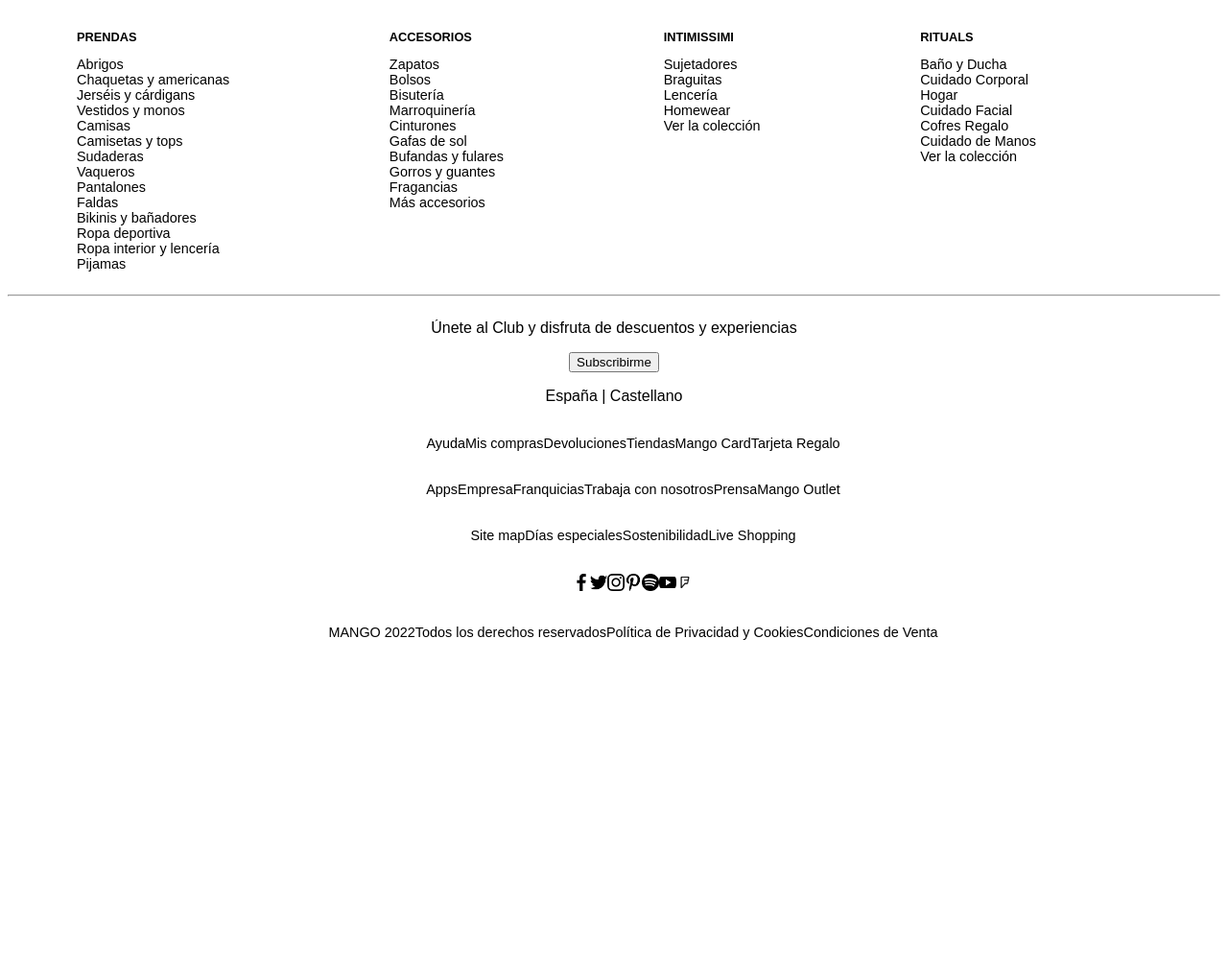
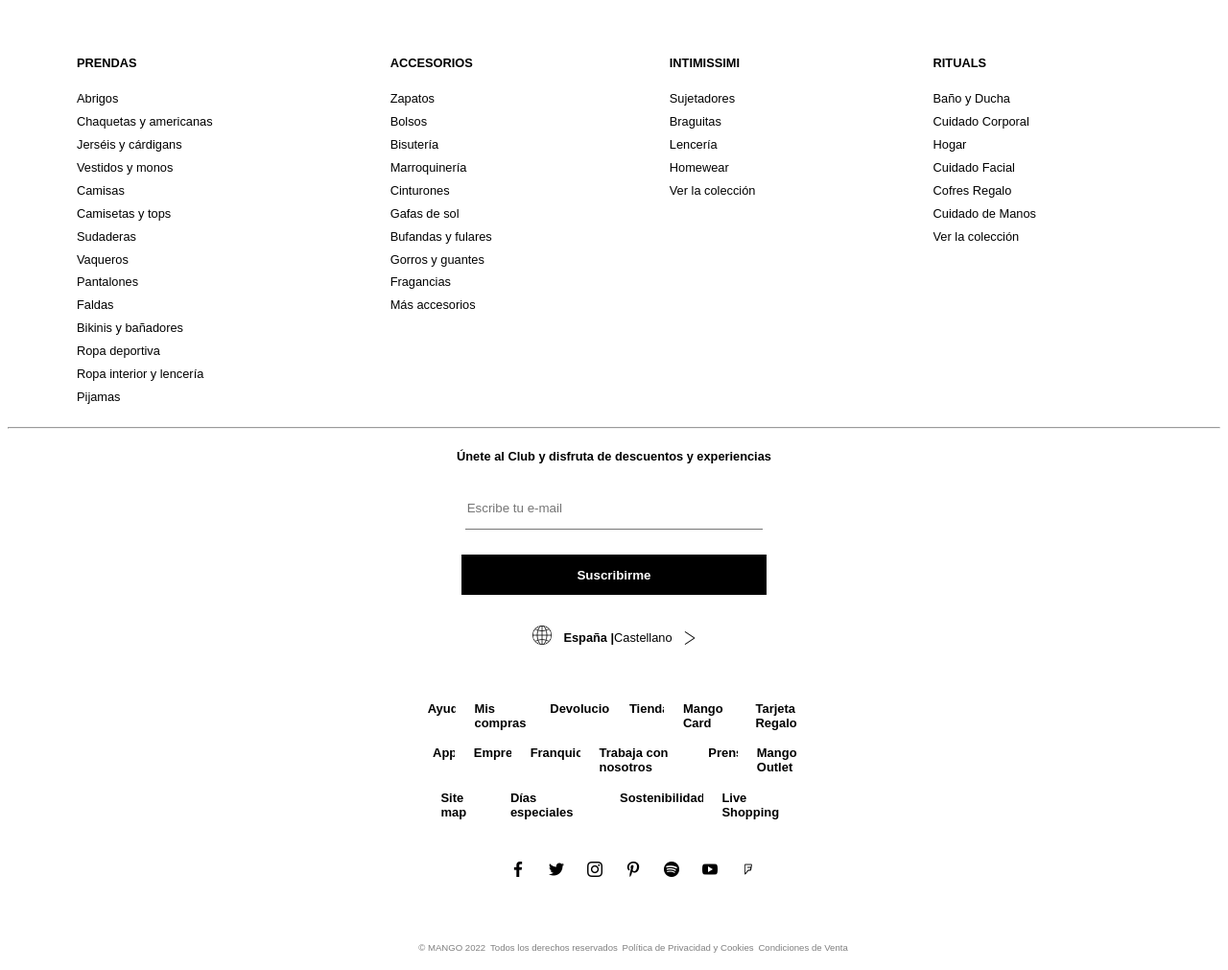
Before and after one commit to CeRosales/mango-maqueta, a plain HTML site: page index.html in a window 1280 px wide. Shown: the part 4345-5356 px from the top of the page at 96% size. Before the commit the page ends 5036 px from the top, so only its background shows below. Drawn offline with Linux system fonts and the light colour scheme.

Commit message:
change footer

```diff
--- a/index.html
+++ b/index.html
@@ -169,17 +169,17 @@
     </div>
     <div class="section9__div--images">
         <div class="section9__A">
-            <button class="section9__button">Hombre</button>
+            <button class="section9__button"><p>Hombre</p></button>
         </div>
         <div class="section9__B">
-            <button class="section9__button">Niños</button>
+            <button class="section9__button"><p class="section9__button--text">Niños</p></button>
         </div>
 
         <div class="section9__C">
-            <button class="section9__button">Teen</button>
+            <button class="section9__button"><p class="section9__button--text">Teen</p></button>
         </div>
         <div class="section9__D">
-            <button class="section9__button">Home</button>
+            <button class="section9__button"><p class="section9__button--text">Home</p></button>
         </div>
 
     </div>
@@ -192,57 +192,57 @@
 
         <ul >
              <p class="section10__tittle--li">PRENDAS</p>
-            <li>Abrigos</li>
-            <li>Chaquetas y americanas</li>
-            <li>Jerséis y cárdigans</li>
-            <li>Vestidos y monos</li>
-            <li>Camisas</li>
-            <li>Camisetas y tops</li>
-            <li>Sudaderas</li>
-            <li>Vaqueros</li>
-            <li>Pantalones</li>
-            <li>Faldas</li>
-            <li>Bikinis y bañadores</li>
-            <li>Ropa deportiva</li>
-            <li>Ropa interior y lencería</li>
-            <li>Pijamas</li>
+            <li class="section10__li">Abrigos</li>
+            <li class="section10__li">Chaquetas y americanas</li>
+            <li class="section10__li">Jerséis y cárdigans</li>
+            <li class="section10__li">Vestidos y monos</li>
+            <li class="section10__li">Camisas</li>
+            <li class="section10__li">Camisetas y tops</li>
+            <li class="section10__li">Sudaderas</li>
+            <li class="section10__li">Vaqueros</li>
+            <li class="section10__li">Pantalones</li>
+            <li class="section10__li">Faldas</li>
+            <li class="section10__li">Bikinis y bañadores</li>
+            <li class="section10__li">Ropa deportiva</li>
+            <li class="section10__li">Ropa interior y lencería</li>
+            <li class="section10__li">Pijamas</li>
         </ul>
         </div>
         <div>
         <ul>
             <p class="section10__tittle--li">ACCESORIOS</p>
-            <li>Zapatos</li>
-            <li>Bolsos</li>
-            <li>Bisutería</li>
-            <li>Marroquinería</li>
-            <li>Cinturones</li>
-            <li>Gafas de sol</li>
-            <li>Bufandas y fulares</li>
-            <li>Gorros y guantes</li>
-            <li>Fragancias</li>
-            <li>Más accesorios</li>
+            <li class="section10__li">Zapatos</li>
+            <li class="section10__li">Bolsos</li>
+            <li class="section10__li">Bisutería</li>
+            <li class="section10__li">Marroquinería</li>
+            <li class="section10__li">Cinturones</li>
+            <li class="section10__li">Gafas de sol</li>
+            <li class="section10__li">Bufandas y fulares</li>
+            <li class="section10__li">Gorros y guantes</li>
+            <li class="section10__li">Fragancias</li>
+            <li class="section10__li">Más accesorios</li>
         </ul>
         </div>
         <div>
         <ul>
             <p class="section10__tittle--li">INTIMISSIMI</p>
-            <li>Sujetadores</li>
-            <li>Braguitas</li>
-            <li>Lencería</li>
-            <li>Homewear</li>
-            <li>Ver la colección</li>
+            <li class="section10__li">Sujetadores</li>
+            <li class="section10__li">Braguitas</li>
+            <li class="section10__li">Lencería</li>
+            <li class="section10__li">Homewear</li>
+            <li class="section10__li">Ver la colección</li>
         </ul>
         </div>
         <div>
         <ul>
             <p class="section10__tittle--li">RITUALS</p>
-            <li>Baño y Ducha</li>
-            <li>Cuidado Corporal</li>
-            <li>Hogar</li>
-            <li>Cuidado Facial</li>
-            <li>Cofres Regalo</li>
-            <li>Cuidado de Manos</li>
-            <li>Ver la colección</li>
+            <li class="section10__li">Baño y Ducha</li>
+            <li class="section10__li">Cuidado Corporal</li>
+            <li class="section10__li">Hogar</li>
+            <li class="section10__li">Cuidado Facial</li>
+            <li class="section10__li">Cofres Regalo</li>
+            <li class="section10__li">Cuidado de Manos</li>
+            <li class="section10__li">Ver la colección</li>
         </ul>
         </div>
     </div>
@@ -253,34 +253,40 @@
 </div>
 
 <footer class="footer">
-    <p>Únete al Club y disfruta de descuentos y experiencias</p>
-    <button>Subscribirme</button>
-    <p>España | Castellano</p>
+    <p class="footer__club">Únete al Club y disfruta de descuentos y experiencias</p>
+    <input class="footer__input" placeholder="Escribe tu e-mail">
+    <button class="footer__button">Suscribirme</button>
 
-    <ul class="footer__list">
-        <li>Ayuda</li>
-        <li>Mis compras</li>
-        <li>Devoluciones</li>
-        <li>Tiendas</li>
-        <li>Mango Card</li>
-        <li>Tarjeta Regalo</li>
-    </ul>
-    <ul class="footer__list">
-        <li>Apps</li>
-        <li>Empresa</li>
-        <li>Franquicias</li>
-        <li>Trabaja con nosotros</li>
-        <li>Prensa</li>
-        <li>Mango Outlet</li>
-    </ul>
-    <ul class="footer__list">
-        <li>Site map</li>
-        <li>Días especiales</li>
-        <li>Sostenibilidad</li>
-        <li>Live Shopping</li>
-    </ul>
+    <div class="footer__España">
+        <img class="footer__globo" src="./images/globo.png"><p class="footer__text--españa">España |</p>  <p class="footer__text--castellano">Castellano</p>
+        <img class="footer__flecha" src="./images/mas-grande-que.png"></div>
+
+    <div class="footer__list footer__list--top">
+        <p class="list">Ayuda</p>
+        <P class="list">Mis compras</p>
+        <p class="list">Devoluciones</p>
+        <p class="list">Tiendas</p>
+        <p class="list">Mango Card</p>
+        <p class="list">Tarjeta Regalo</p>
+    </div>
+    <div class="footer__list">
+        <p class="list">Apps</p>
+        <p class="list">Empresa</p>
+        <p class="list">Franquicias</p>
+        <p class="list">Trabaja con nosotros</p>
+        <p class="list">Prensa</p>
+        <p class="list">Mango Outlet</p>
+    </div>
+    <div class="footer__list">
+        <p class="list">Site map</p>
+        <p class="list">Días especiales</p>
+        <p class="list">Sostenibilidad</p>
+        <p class="list">Live Shopping</p>
+    </div>
+
+
     <ul class="footer__icons">
-        <li><img class="footer__icon" src="./images/icon__face.png"></li>
+        <li><img class="footer__icon--left" src="./images/icon__face.png"></li>
         <li><img class="footer__icon" src="./images/icon__twitter.png"></li>
         <li><img class="footer__icon" src="./images/icon__insta.png"></li>
         <li><img class="footer__icon" src="./images/icon__pinterest.png"></li>
@@ -289,10 +295,10 @@
         <li><img class="footer__icon" src="./images/icon__four.png"></li>
     </ul>
     <ul class="footer__footer">
-        <li>MANGO 2022</li>
-        <li>Todos los derechos reservados</li>
-        <li>Política de Privacidad y Cookies</li>
-        <li>Condiciones de Venta</li>
+        <li class="footer__footer--left">© MANGO 2022</li>
+        <li class="footer__footer--li">Todos los derechos reservados</li>
+        <li class="footer__footer--li">Política de Privacidad y Cookies</li>
+        <li class="footer__footer--li">Condiciones de Venta</li>
     </ul>
 </footer>
 
--- a/styles/index.css
+++ b/styles/index.css
@@ -1,6 +1,7 @@
 * {
     font-family: sans-serif;
     overflow-x: hidden;
+
 
 }
 
@@ -433,12 +434,18 @@
 .section9__button {
     margin-top: 32em;
     margin-bottom: 5em;
-    padding-left: 2em;
-    padding-right: 2em;
+
     padding-top: 1em;
     padding-bottom: 1em;
     border: none;
     background-color: white;
+}
+
+.section9__button--text {
+    padding-left: 0.5em;
+    padding-right: 0.5em;
+    padding-left: 2em;
+    padding-right: 2em;
 }
 
 .section10__div {
@@ -458,9 +465,15 @@
     justify-content: space-between;
 }
 
+.section10__li {
+    font-size: 0.8em;
+    padding-top: 0.7em;
+}
+
 .section10__tittle--li {
     font-size: 0.8em;
     font-weight: bold;
+
 }
 
 .footer{
@@ -469,10 +482,79 @@
     align-items: center;
 }
 
+.footer__club {
+    font-size: 0.8em;
+    font-weight: bold;
+    text-align: center;
+}
+
+.footer__input {
+    border-top: none;
+    border-left:none ;
+    border-right:none ;
+    border-width: 0.05em;
+    width: 23em;
+    padding-top: 2em;
+    padding-bottom: 1em;
+}
+
+.footer__button {
+    margin-top: 2em;
+    padding-left: 9em;
+    padding-right: 9em;
+    background-color: black;
+    color: white;
+    padding-top: 1em;
+    padding-bottom: 1em;
+    font-weight: bold;
+    border: none;
+}
+
+.footer__España {
+    display: flex;
+    flex-direction: row;
+    padding-top: 1.5em;
+}
+
+.footer__text--españa {
+    font-size: 0.8em;
+    font-weight: bold;
+}
+
+.footer__text--castellano {
+    font-size: 0.8em;
+
+}
+
+.footer__globo {
+    width: 1.25em;
+    height: 1.25em;
+    padding-top: 0.5em;
+    padding-right: 0.75em;
+}
+
+.footer__flecha {
+    width: 0.75em;
+    height: 1em;
+    padding-top: 0.8em;
+    padding-left: 0.75em;
+}
+
 .footer__list {
     display: flex;
     flex-direction: row;
+    font-size: 0.9em;
+    font-weight: bold;
+    margin-right: 30em;
+    margin-left: 30em;
+
+
 }
+
+.footer__list--top {
+    padding-top: 3em;
+}
+
 
 .footer__icons {
     display: flex;
@@ -480,13 +562,39 @@
 }
 
 .footer__icon {
-    width: 1.25em;
+    width: 1em;
+    padding-top: 1em;
+    padding-left: 1.5em;
+}
+
+.footer__icon--left {
+    width: 1em;
+    padding-top: 1em;
+    padding-left: 0;
 }
 
 .footer__footer {
     display: flex;
+    color: gray;
+    font-size: 0.6em;
+    padding-top: 4em;
+
+}
+
+.footer__footer--li {
+    padding-left: 0.5em;
+}
+
+.footer__footer--left {
+
+}
+
+.list {
+    font-size: 0.9em;
+    padding-left: 1.5em;
+    margin-top: 0.25em;
 }
 
 li {
-    font-size: 0.9em;
+    list-style: none;
 }
```
Also changed, not shown: images/globo.png (added), images/mas-grande-que.png (added).
